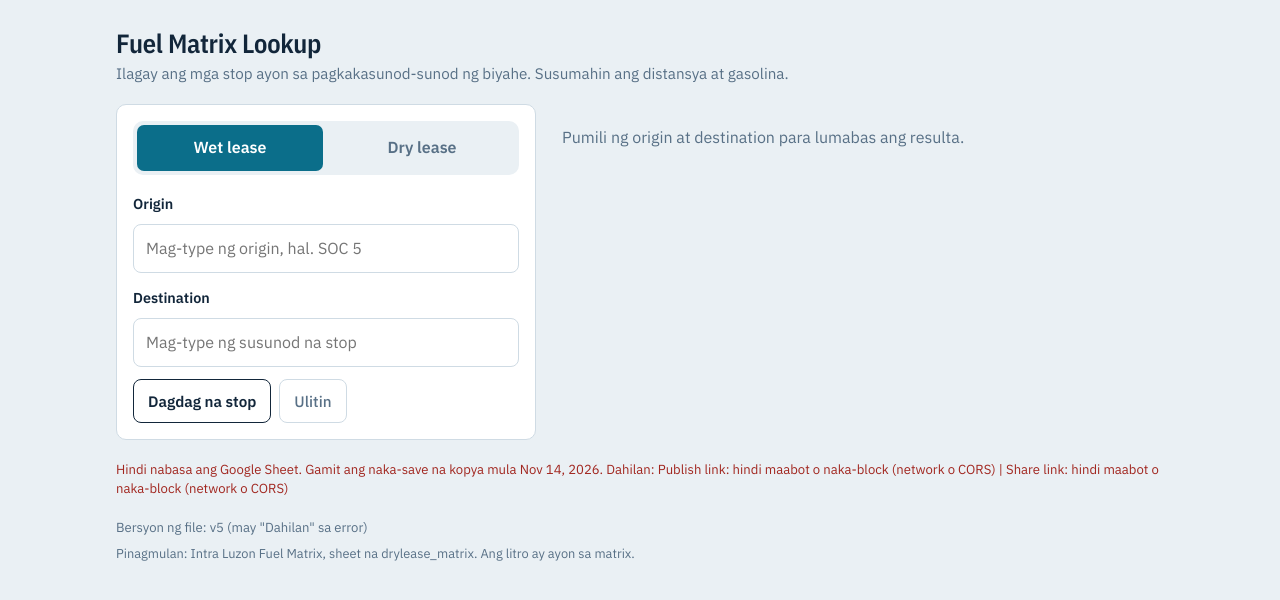
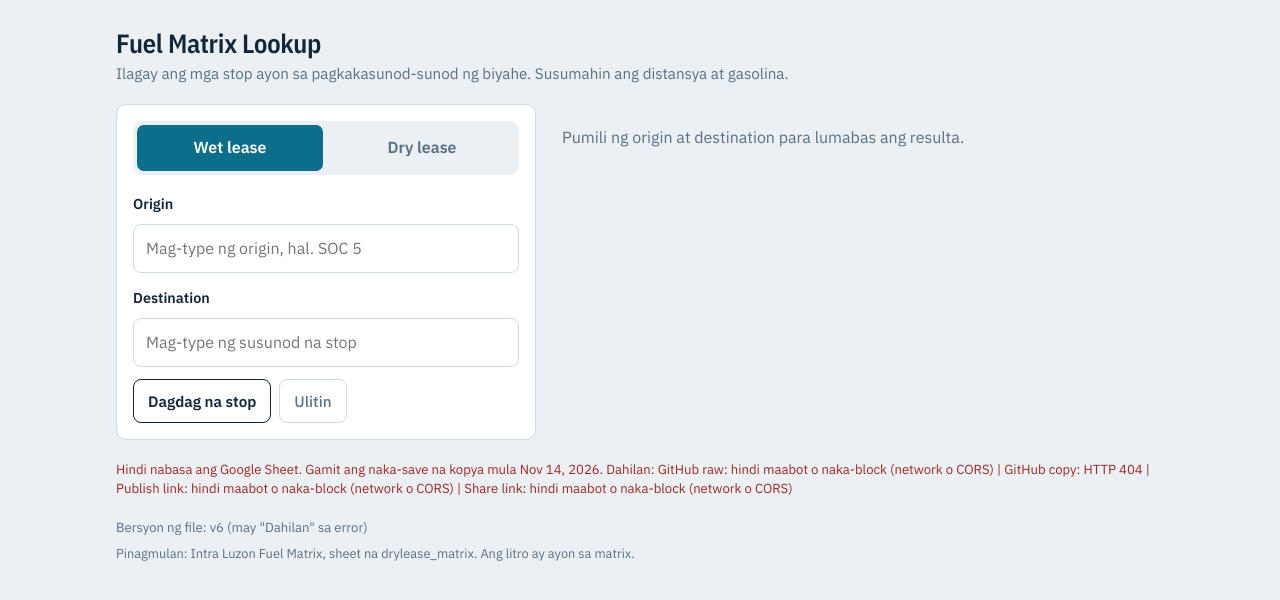
Before and after one commit to jelinabaldrias-design/fuel-matrix, a plain HTML site: page index.html in a window 1280 px wide. Drawn offline with nearby package versions, Linux system fonts and the light colour scheme; no server answers.

Commit message:
Add files via upload

```diff
--- a/index.html
+++ b/index.html
@@ -144,7 +144,7 @@ footer{margin-top:8px;color:var(--muted);font-size:.8rem}
   <div id="result" aria-live="polite"></div>
   </div>
   <p class="status" id="status" aria-live="polite"></p>
-  <p class="status" id="ver">Bersyon ng file: v5 (may "Dahilan" sa error)</p>
+  <p class="status" id="ver">Bersyon ng file: v6 (may "Dahilan" sa error)</p>
   <footer>Pinagmulan: Intra Luzon Fuel Matrix, sheet na drylease_matrix. Ang litro ay ayon sa matrix.</footer>
 </main>
 
@@ -221,19 +221,23 @@ async function tryUrl(url, label){
     const first=(rows[0]||[]).slice(0,4).map(x=>String(x).replace(/\s+/g," ").trim().slice(0,20)).join(" / ");
     throw new Error(label+": "+db.r.length+" route lang ang nabasa. Unang row: "+(first||"walang laman")+". Maaaring maling tab o nagbago ang column.");
   }
-  return db;
+  return {db, lm: resp.headers.get('last-modified')};
 }
 async function loadLive(){
-  const urls=[]; if(SHEET_CSV) urls.push([SHEET_CSV,"Publish link"]); if(SHEET_ALT) urls.push([SHEET_ALT,"Share link"]);
-  if(!urls.length){ setStatus("Naka-save na kopya mula sa Excel ("+BUILT_ON+"). Hindi pa nakakabit sa Google Sheet."); return; }
+  const urls=[
+    ["https://raw.githubusercontent.com/jelinabaldrias-design/fuel-matrix/main/sheet-data.csv?t="+Date.now(),"GitHub raw"],
+    ["sheet-data.csv?t="+Date.now(),"GitHub copy"]
+  ];
+  if(SHEET_CSV) urls.push([SHEET_CSV,"Publish link"]);
+  if(SHEET_ALT) urls.push([SHEET_ALT,"Share link"]);
   setStatus("Kinukuha ang pinakabagong data mula sa Google Sheet...");
   const errs=[];
   for(const [u,label] of urls){
     try{
-      const db=await tryUrl(u,label);
+      const {db,lm}=await tryUrl(u,label);
       setData(db); remap(); update();
       const now=new Date().toLocaleTimeString("en-PH",{hour:"numeric",minute:"2-digit"});
-      setStatus("Live mula sa Google Sheet: "+db.r.length.toLocaleString("en-US")+" route, na-load noong "+now+".");
+      setStatus("Data mula sa Google Sheet: "+db.r.length.toLocaleString("en-US")+" route, na-load noong "+now+" (source: "+label+").");
       return;
     }catch(e){ errs.push(e.message); }
   }
```
